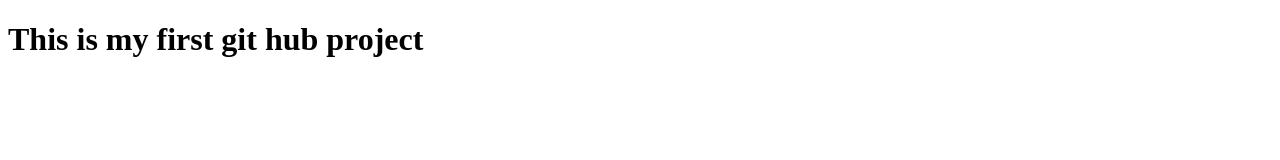
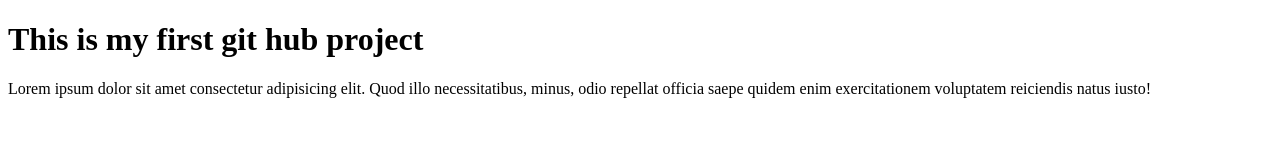
Before and after one commit to Ashik3201/my-first-website, a plain HTML site: page index.html in a window 1280 px wide. Drawn offline with Linux system fonts and the light colour scheme.

Commit message:
added paragraph

```diff
--- a/index.html
+++ b/index.html
@@ -8,5 +8,6 @@
 </head>
 <body>
     <h1>This is my first git hub project</h1>
+    <p>Lorem ipsum dolor sit amet consectetur adipisicing elit. Quod illo necessitatibus, minus, odio repellat officia saepe quidem enim exercitationem voluptatem reiciendis natus iusto!</p>
 </body>
 </html>
```
